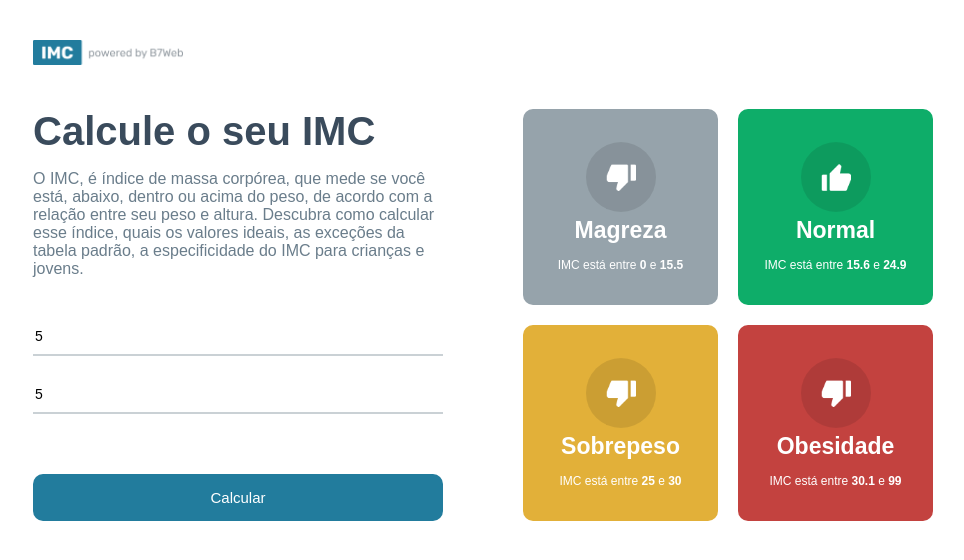
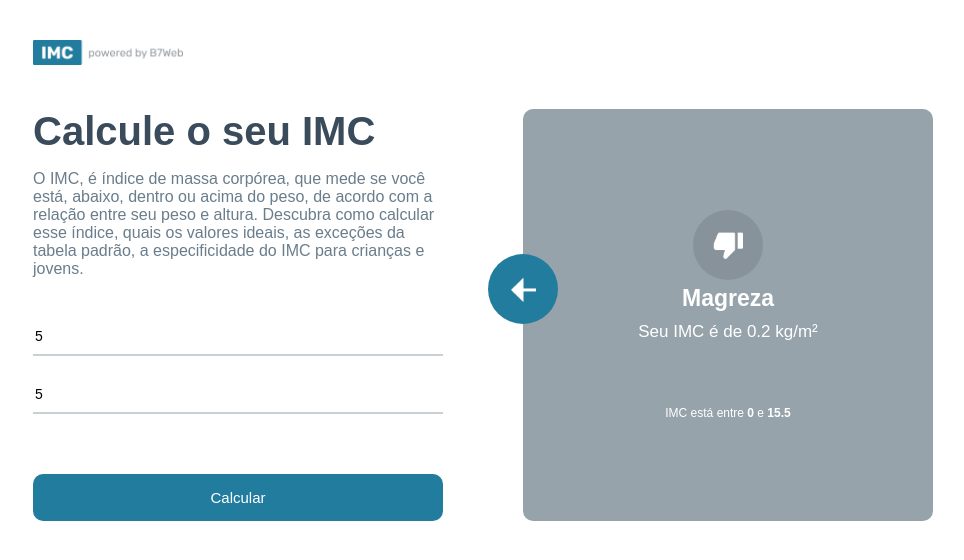
Before and after one commit to sdlima4025/react-calc_imc, a React (Create React App) app: page / in a window 1280 px wide. Both pictures are taken after typing "5", "5" into the empty fields and a click on the button "Calcular". Shown: the top 560 px of the page, without its empty margins (157-1121 px from the left). Built offline with nearby package versions, Linux system fonts and the light colour scheme.

Commit message:
desenvolvida lógica do show back com reset dos campo e menssagem resultado do calculo.

```diff
--- a/src/App.module.css
+++ b/src/App.module.css
@@ -64,3 +64,22 @@ body {
   grid-template-columns: repeat(2, 1fr);
   gap: 20px;
 }
+.container .rightSide .rightBig {
+  flex: 1;
+  display: flex;
+
+}
+.container .rightSide .rightArrow {
+  position: absolute;
+  background-color: #227c9d;
+  width: 70px;
+  height: 70px;
+  border-radius: 50%;
+  display: flex;
+  justify-content: center;
+  align-items: center;
+  cursor: pointer;
+  margin-left: -35px;
+  margin-top: 145px;
+
+}
--- a/src/App.tsx
+++ b/src/App.tsx
@@ -1,18 +1,28 @@
 import { useState } from "react";
 import styles from "./App.module.css";
 import powerredImage from "./assets/powered.png";
-import { levels, calculateImc } from "./helpers/imc";
+import { levels, calculateImc, Level } from "./helpers/imc";
 import { title } from "process";
 import { GridItem } from "./components/GridItem";
+import leftArrowImage from "./assets/leftarrow.png";
 const App = () => {
   const [heightField, setHeightField] = useState<number>(0);
   const [weightField, setWeightField] = useState<number>(0);
+  const [toshow, setToShow] = useState<Level | null>(null);
+
   const handleCalculeteButton = () => {
     if (heightField && weightField) {
+      setToShow(calculateImc(heightField, weightField));
     } else {
       alert("Preencha todos os campos!");
     }
-  };
+  }
+// RESET DOS CAMPOS COM AÇÃO DO CLICK
+  const handleBackButton = () => {
+    setToShow(null);
+    setHeightField(0);
+    setHeightField(0);
+  }
   return (
     <div className={styles.main}>
       <header>
@@ -48,11 +58,23 @@ const App = () => {
         </div>
 
         <div className={styles.rightSide}>
-          <div className={styles.grid}>
+
+          {!toshow &&
+            <div className={styles.grid}>
             {levels.map((item, key) => (
               <GridItem key={key} item={item} />
             ))}
           </div>
+          }
+          {
+            toshow &&
+            <div className={styles.rightBig}>
+              <div className={styles.rightArrow} onClick={handleBackButton}>
+                <img src={leftArrowImage} alt="" width={25}/>
+              </div>
+              <GridItem item={toshow}/>
+            </div>
+          }
         </div>
       </div>
     </div>
--- a/src/components/GridItem/GrideItem.module.css
+++ b/src/components/GridItem/GrideItem.module.css
@@ -26,3 +26,7 @@
   font-size:  12px;
   margin-top: 14px;
 }
+.yourImc {
+  font-size: 17px;
+  margin: 10px 0 50px 0;
+}
--- a/src/components/GridItem/index.tsx
+++ b/src/components/GridItem/index.tsx
@@ -13,6 +13,11 @@ export const GridItem = ({ item }: Props) => {
         <img src={item.icon === "up" ? upImage : downImage} alt="" width="30" />
       </div>
       <div className={styles.gridTitle}>{item.title}</div>
+
+      {item.yourImc &&
+        <div className={styles.yourImc}>Seu IMC é de {item.yourImc} kg/m²</div>
+      }
+
       <div className={styles.gridInfo}>
         <>
           IMC está entre <strong>{item.imc[0]}</strong> e{" "}
--- a/src/helpers/imc.ts
+++ b/src/helpers/imc.ts
@@ -7,7 +7,7 @@ export type Level = {
 };
 export const levels: Level[] = [
   { title: "Magreza", color: "#96A3AB", icon: "down", imc: [0, 15.5] },
-  { title: "Normal", color: "#0EAD69", icon: "up", imc: [15.6, 24.9] },
+  { title: "Normal", color: "#0EAD69", icon: "up", imc: [15.6, 24.99] },
   { title: "Sobrepeso", color: "#E2B039", icon: "down", imc: [25, 30] },
   { title: "Obesidade", color: "#C3423F", icon: "down", imc: [30.1, 99] },
 ];
@@ -17,8 +17,10 @@ export const calculateImc = (height: number, weight: number) => {
 
   for (let i in levels) {
     if (imc >= levels[i].imc[0] && imc < levels[i].imc[1]) {
-      levels[i].yourImc = imc;
-      return levels[i];
+      let levelCopy: Level = {...levels[i]};
+
+      levelCopy.yourImc = parseFloat(imc.toFixed(2));
+      return levelCopy;
     }
   }
 
```
